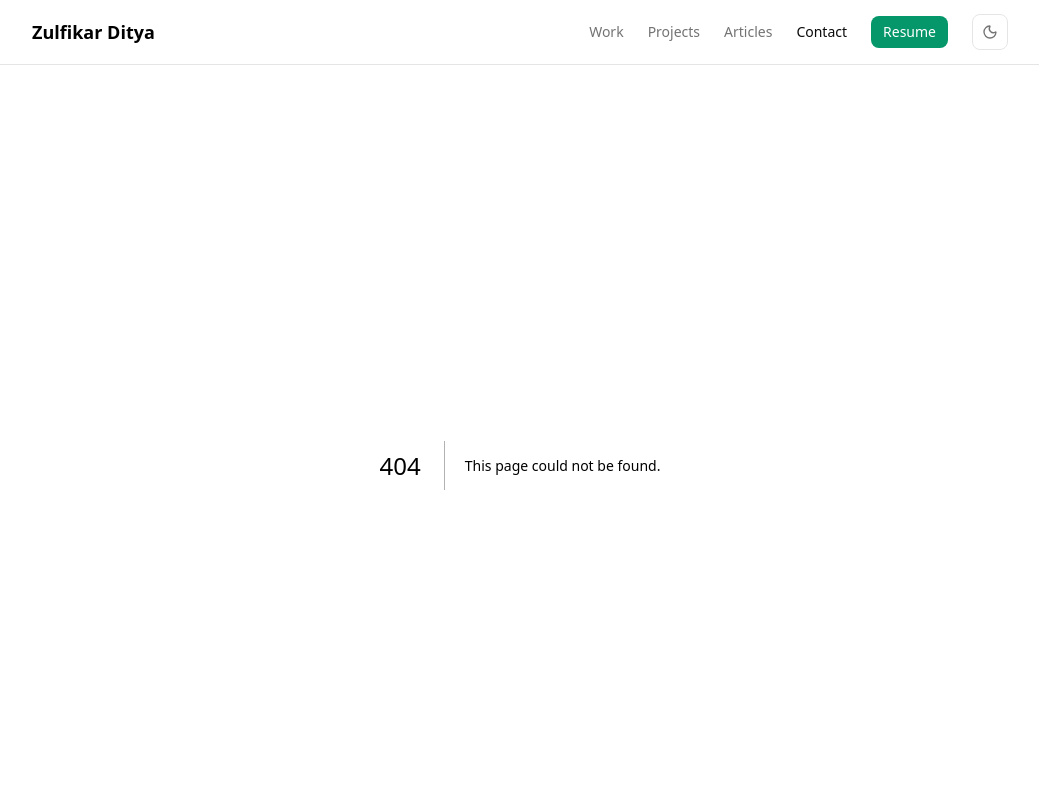
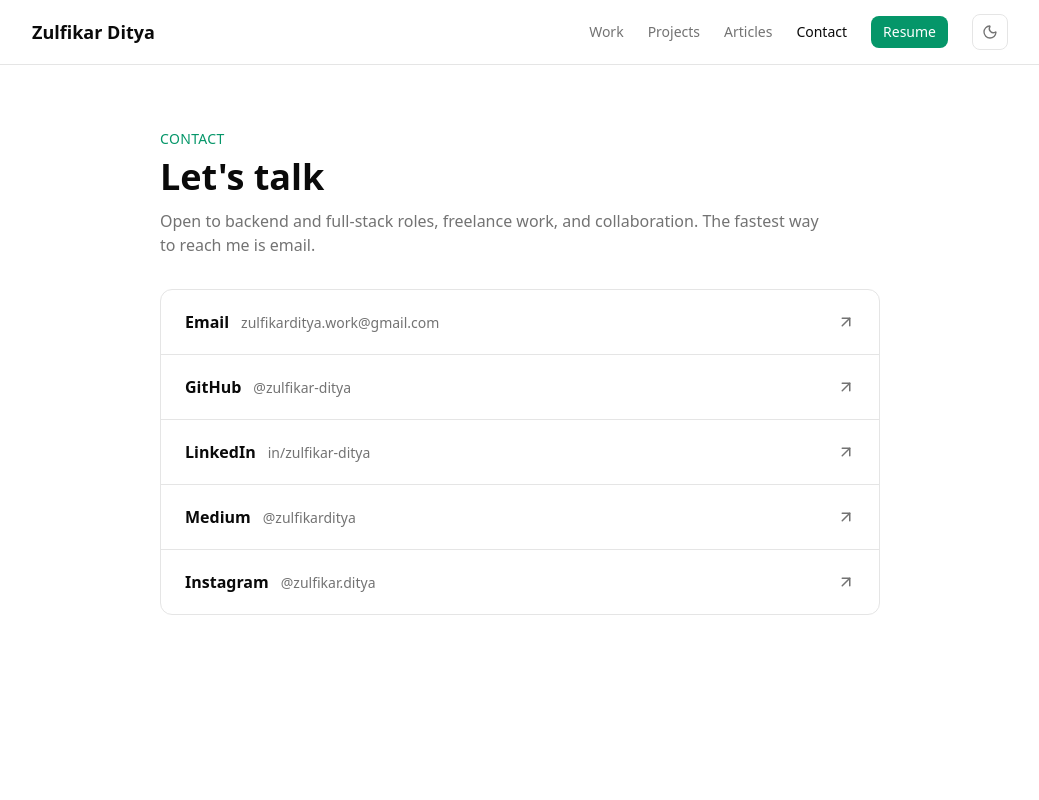
Before and after one commit to zulfikar-ditya/zulfikar-ditya-profile-2026, a Next.js app: page /contact in a window 1280 px wide. Before the commit this address had no page. Shown: the top 800 px of the page, without its empty margins (120-1159 px from the left). Built offline with nearby package versions, Linux system fonts and the light colour scheme.

Commit message:
feat: add /contact page

```diff
--- /dev/null
+++ b/app/contact/page.tsx
@@ -0,0 +1,25 @@
+import { ArrowUpRight } from "lucide-react";
+import { site } from "@/data/site";
+import { SectionHeader } from "@/components/ui/SectionHeader";
+import { Stagger, StaggerItem } from "@/components/motion/Stagger";
+
+export default function ContactPage() {
+	return (
+		<div className="mx-auto max-w-3xl px-6 py-16">
+			<SectionHeader eyebrow="Contact" title="Let's talk"
+				intro="Open to backend and full-stack roles, freelance work, and collaboration. The fastest way to reach me is email." />
+			<Stagger className="divide-y divide-border rounded-xl border border-border">
+				{site.socials.map((s) => (
+					<StaggerItem key={s.name}>
+						<a href={s.url} target="_blank" rel="noopener noreferrer"
+							className="flex items-center justify-between px-6 py-5 transition-colors hover:bg-surface">
+							<span><span className="font-display font-bold">{s.name}</span>
+								<span className="ml-3 text-sm text-muted-fg">{s.label}</span></span>
+							<ArrowUpRight size={18} className="text-muted-fg" />
+						</a>
+					</StaggerItem>
+				))}
+			</Stagger>
+		</div>
+	);
+}
```
